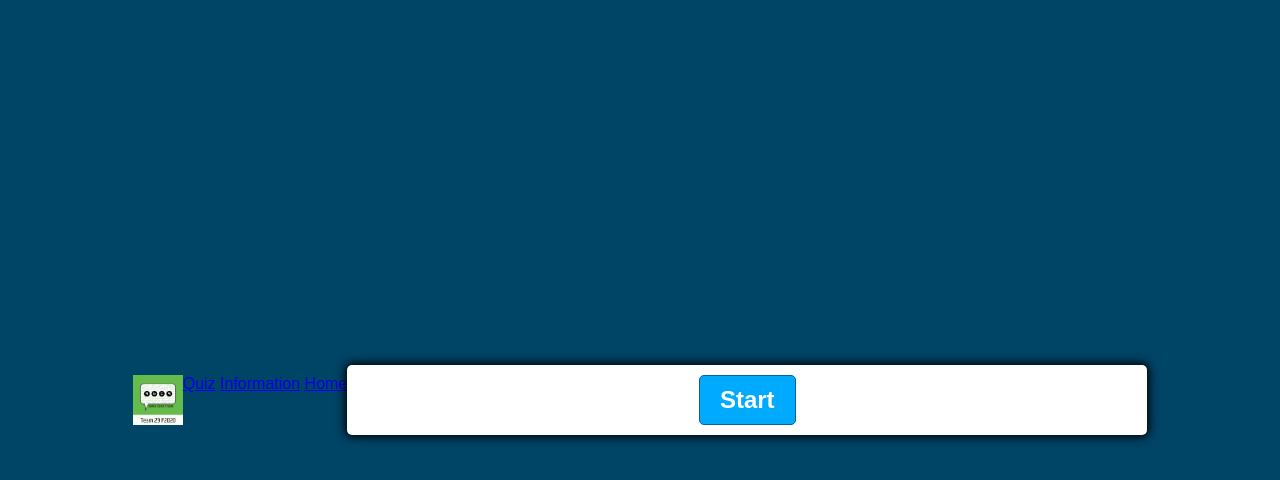
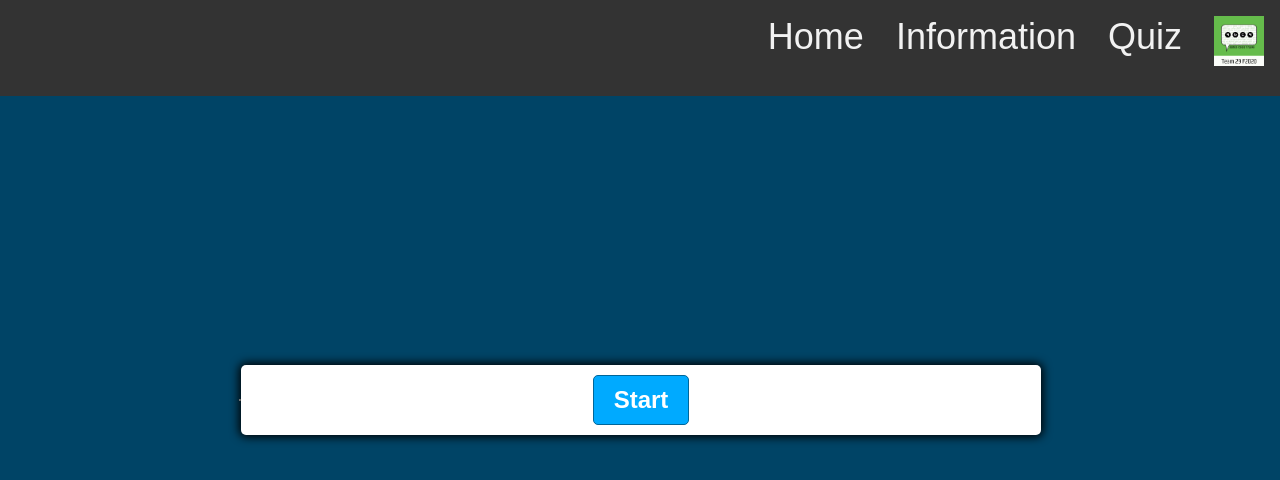
Before and after one commit to raghadhethnawi/NGCN-Project, a plain HTML site: page quiz.html in a window 1280 px wide. Drawn offline with Linux system fonts and the light colour scheme.

Commit message:
Update styles.css
added the style of the nav-bar

```diff
--- a/assets/css/styles.css
+++ b/assets/css/styles.css
@@ -86,3 +86,56 @@ body.wrong {
 .quiz-over {
     text-align: center
 }
+
+
+/* Style the header*/
+.header {
+  background-color: #ffffff;
+  padding: 1px;
+  text-align: center;
+}
+
+* {
+  box-sizing: border-box;
+}
+
+
+/* Style the top navigation bar */
+.topnav {
+  overflow: hidden;
+  background-color: #333;
+  position: fixed; /*this sets the navbar to a fixed position*/
+  top: 0; /*Position of the navbar is at the top*/
+  width:100%; /*Full width*/
+  height: 12%;
+}
+
+/* Style the topnav links */
+.topnav a {
+  float: right;
+  display: block;
+  color: #f2f2f2;
+  text-align: center;
+  padding: 16px 16px;
+  font-size: 36px;
+  font-family: "Arial", Helvetica, sans-serif;
+  text-decoration: none;
+}
+
+.img a {
+
+    margin: 15px;
+}
+
+/* Change color on hover */
+.topnav a:hover {
+  background-color: #CE1126;
+  color: Red transparency;
+}
+
+.footer {
+    background-color: #f1f1f1;
+    padding: 50px;
+    text-align: center;
+    font-family: "Arial", Helvetica, sans-serif;
+}
```
